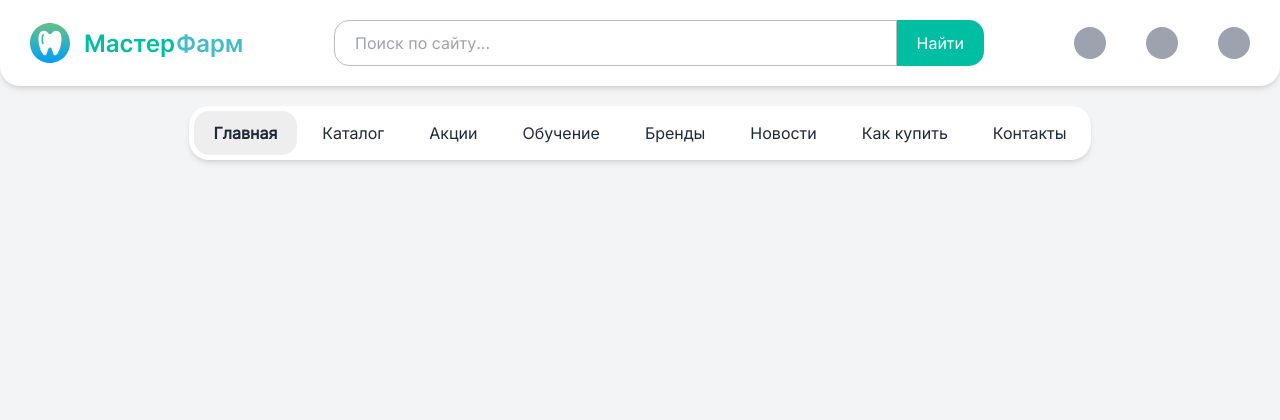
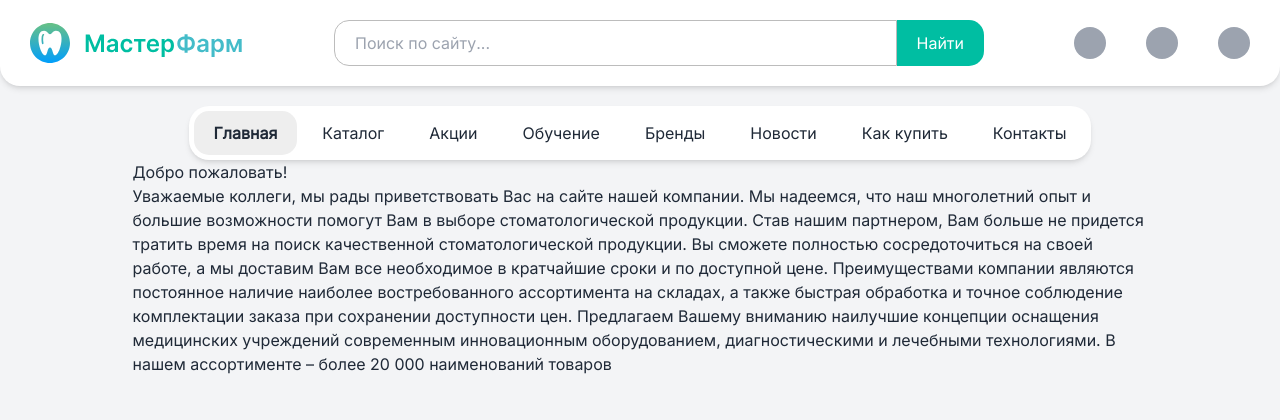
Before and after one commit to defendar45-web/shop-, a Django app: page / in a window 1280 px wide. Shown: the top 420 px of the page. Run offline with Django 5.2, Linux system fonts and the light colour scheme; parts of the project's set-up code (start-up, migrations or seed data) failed here and were passed over; some libraries are stand-ins or nearby versions.

Commit message:
Сделали приложения продукты

```diff
--- a/core/settings.py
+++ b/core/settings.py
@@ -43,6 +43,7 @@ INSTALLED_APPS = [
     'home',
     'base',
     'users',
+    'products'
 ]
 
 DJANGO_ICONS = {
--- a/core/urls.py
+++ b/core/urls.py
@@ -24,5 +24,6 @@ urlpatterns = [
     path('admin/', admin.site.urls),
     path('', home, name='home'),
 
-    path('users/', include("users.urls"))
+    path('users/', include("users.urls")),
+    path('catalog/', include("products.urls")),
 ]
--- a/home/templates/home/home.html
+++ b/home/templates/home/home.html
@@ -1,6 +1,12 @@
 {% extends 'base/base.html' %}
 
 {% block content %}
-<!-- Слайдер -->
-<!-- Информация о сайте-->
+ <div class="flex flex-col ">
+  <h1 >Добро пожаловать!  </h1>
+ <p>Уважаемые коллеги, мы рады приветствовать Вас на сайте нашей компании. Мы надеемся, что наш многолетний опыт и большие возможности помогут Вам в выборе стоматологической продукции.
+Став нашим партнером, Вам больше не придется тратить время на поиск качественной стоматологической продукции. Вы сможете полностью сосредоточиться на своей работе, а мы доставим Вам все необходимое в кратчайшие сроки и по доступной цене.
+Преимуществами компании являются постоянное наличие наиболее востребованного ассортимента на складах, а также быстрая обработка и точное соблюдение комплектации заказа при сохранении доступности цен.
+Предлагаем Вашему вниманию наилучшие концепции оснащения медицинских учреждений современным инновационным оборудованием, диагностическими и лечебными технологиями.
+В нашем ассортименте – более 20 000 наименований товаров</p>
+ </div>
 {% endblock %}
--- /dev/null
+++ b/products/templates/products/categories.html
@@ -0,0 +1,6 @@
+{% extends 'base/base.html' %}
+
+{% block content %}
+
+
+{% endblock %}
--- /dev/null
+++ b/products/urls.py
@@ -0,0 +1,7 @@
+from django.urls import path
+from products.views import *
+
+urlpatterns = [
+    path('categories/', categories , name='categories'),
+    path('products/', products , name='products'),
+]
--- a/requarements.txt
+++ b/requarements.txt
@@ -2,3 +2,4 @@ Django
 python-dotenv
 django-icons
 Pillow
+slugify
```
